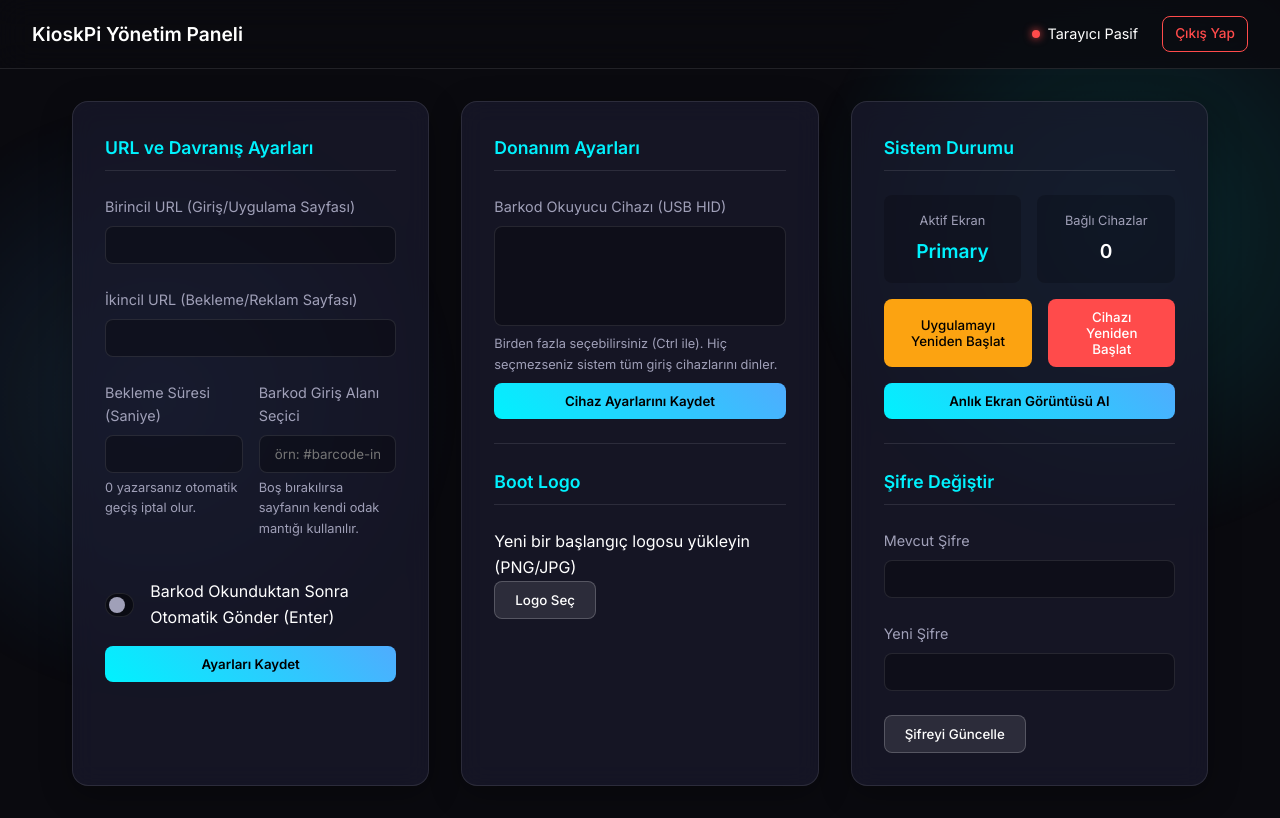
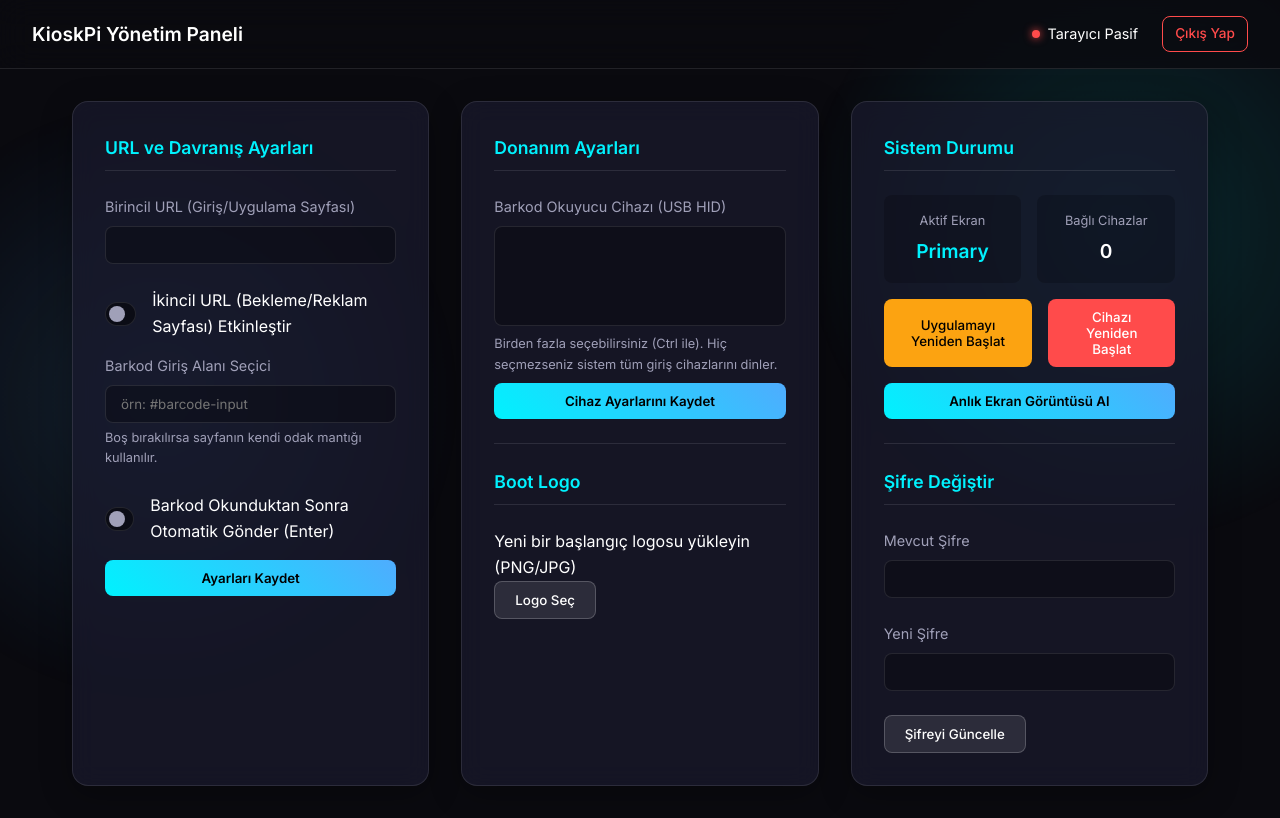
Before and after one commit to memcos/KioskPi, a Flask app: page / in a window 1280 px wide. Run offline with Flask 3, Linux system fonts and the light colour scheme; the visitor is signed in with stand-in values (Sample User, id 1); lists and menus that the app fills with data are empty.

Commit message:
Fix dashboard layout, add one-line setup script, update README

```diff
--- a/config/default_config.json
+++ b/config/default_config.json
@@ -1,5 +1,6 @@
 {
   "primary_url": "about:blank",
+  "enable_secondary_url": false,
   "secondary_url": "about:blank",
   "idle_timeout": 60,
   "input_field_selector": "",
--- a/kiosk/idle_manager.py
+++ b/kiosk/idle_manager.py
@@ -49,10 +49,11 @@ class IdleManager:
 
             idle_timeout = self.config.get('idle_timeout', 60)
             primary_url = self.config.get('primary_url', 'about:blank')
+            enable_secondary = self.config.get('enable_secondary_url', False)
             secondary_url = self.config.get('secondary_url', 'about:blank')
 
-            if idle_timeout <= 0:
-                continue # Disable idle switching if timeout is 0 or less
+            if idle_timeout <= 0 or not enable_secondary:
+                continue # Disable idle switching if timeout is 0 or less, or disabled
 
             elapsed = time.time() - self.last_interaction
 
--- a/kiosk/static/js/admin.js
+++ b/kiosk/static/js/admin.js
@@ -20,6 +20,7 @@ document.addEventListener('DOMContentLoaded', () => {
             const formData = new FormData(urlForm);
             const data = {
                 primary_url: formData.get('primary_url'),
+                enable_secondary_url: formData.get('enable_secondary_url') === 'on',
                 secondary_url: formData.get('secondary_url'),
                 idle_timeout: parseInt(formData.get('idle_timeout') || 0, 10),
                 input_field_selector: formData.get('input_field_selector'),
--- a/kiosk/templates/dashboard.html
+++ b/kiosk/templates/dashboard.html
@@ -30,24 +30,31 @@
                     <label for="primary_url">Birincil URL (Giriş/Uygulama Sayfası)</label>
                     <input type="url" id="primary_url" name="primary_url" value="{{ config.primary_url }}" required>
                 </div>
+                <div class="toggle-group" style="margin-bottom: 15px;">
+                    <label class="toggle-switch">
+                        <input type="checkbox" id="enable_secondary_url" name="enable_secondary_url" {% if config.enable_secondary_url %}checked{% endif %}>
+                        <span class="slider"></span>
+                    </label>
+                    <span class="toggle-label">İkincil URL (Bekleme/Reklam Sayfası) Etkinleştir</span>
+                </div>
 
+                <div id="secondary-settings-container" style="display: {% if config.enable_secondary_url %}block{% else %}none{% endif %}; border-left: 3px solid rgba(255, 255, 255, 0.1); padding-left: 15px; margin-bottom: 15px;">
                     <div class="form-group">
                         <label for="secondary_url">İkincil URL (Bekleme/Reklam Sayfası)</label>
                         <input type="url" id="secondary_url" name="secondary_url" value="{{ config.secondary_url }}">
                     </div>
 
-                <div class="form-row">
-                    <div class="form-group half">
+                    <div class="form-group">
                         <label for="idle_timeout">Bekleme Süresi (Saniye)</label>
                         <input type="number" id="idle_timeout" name="idle_timeout" value="{{ config.idle_timeout }}" min="0">
                         <small>0 yazarsanız otomatik geçiş iptal olur.</small>
                     </div>
+                </div>
 
-                    <div class="form-group half">
+                <div class="form-group">
                     <label for="input_field_selector">Barkod Giriş Alanı Seçici</label>
                     <input type="text" id="input_field_selector" name="input_field_selector" value="{{ config.input_field_selector }}" placeholder="örn: #barcode-input">
                     <small>Boş bırakılırsa sayfanın kendi odak mantığı kullanılır.</small>
-                    </div>
                 </div>
 
                 <div class="toggle-group">
@@ -146,5 +153,16 @@
     </div>
 
     <script src="{{ url_for('static', filename='js/admin.js') }}"></script>
+    <script>
+        document.addEventListener('DOMContentLoaded', function() {
+            const toggle = document.getElementById('enable_secondary_url');
+            const container = document.getElementById('secondary-settings-container');
+            if(toggle && container) {
+                toggle.addEventListener('change', function() {
+                    container.style.display = this.checked ? 'block' : 'none';
+                });
+            }
+        });
+    </script>
 </body>
 </html>
```
Also changed, not shown: kiosk/browser_controller.py (+3 -5 lines), README.md, 1 other file. Lines whose indentation alone changed are shown as unchanged.
